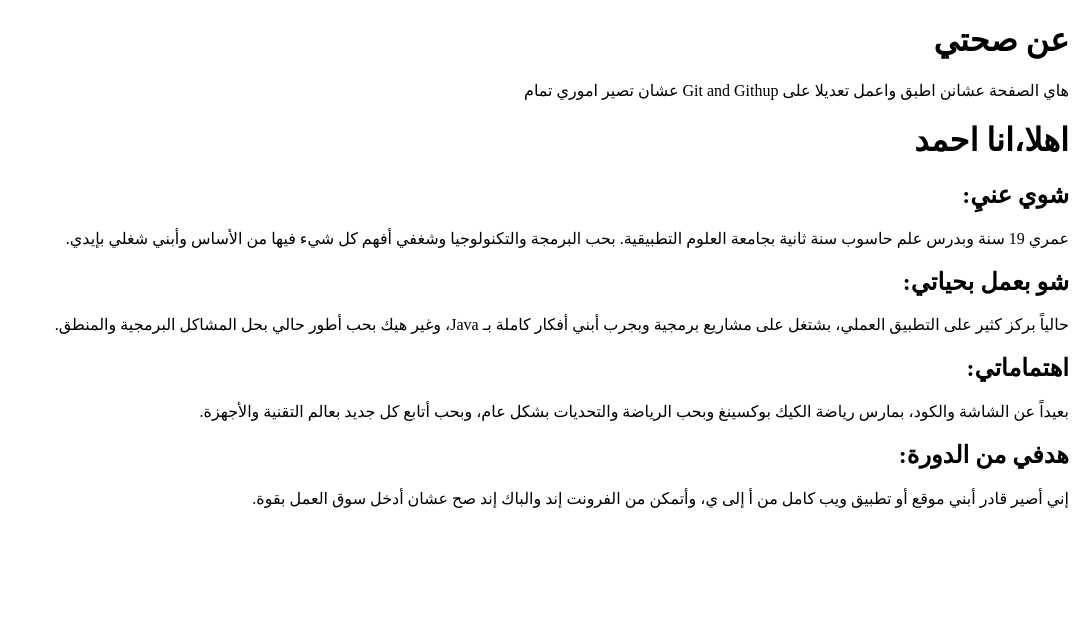
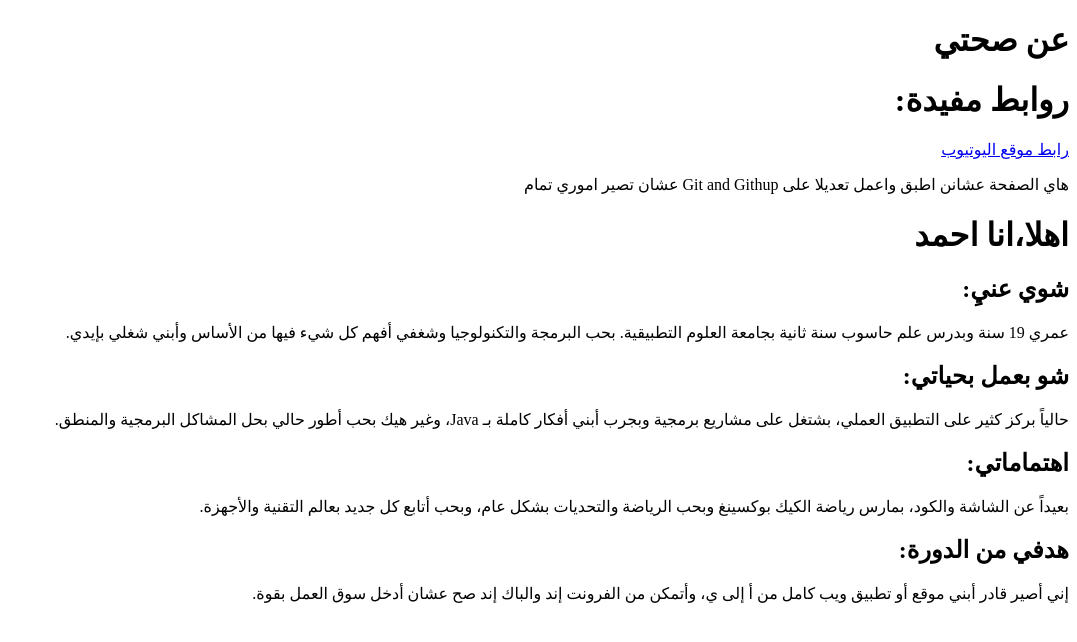
Before and after one commit to aa3841855-hash/html-git-practice, a plain HTML site: page index.html in a window 1280 px wide. Shown: the whole page, without its empty margins (203-1280 px from the left). Drawn offline with Linux system fonts and the light colour scheme.

Commit message:
Add useful links section

```diff
--- a/index.html
+++ b/index.html
@@ -8,6 +8,8 @@
 </head>
 <body>
 <h1>عن صحتي</h1>
+<h1>روابط مفيدة:</h1>
+<p><a href="https://www.youtube.com/?app=desktop&hl=ar">رابط موقع اليوتيوب</a></p>
 <p>هاي الصفحة عشانن اطبق واعمل تعديلا على Git and Githup عشان تصير اموري تمام</p>
     <h1>اهلا،انا احمد</h1>
   <h2>شوي عنيِ:</h2>
```
